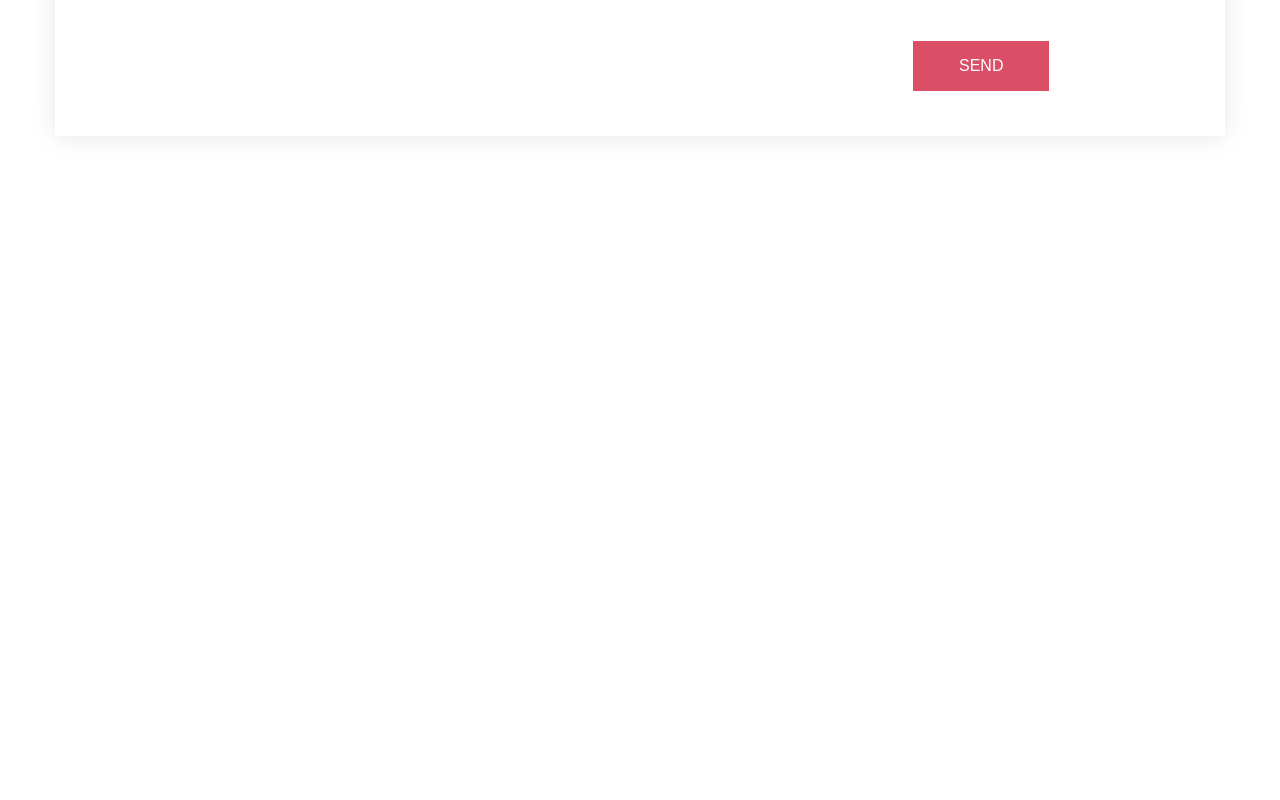
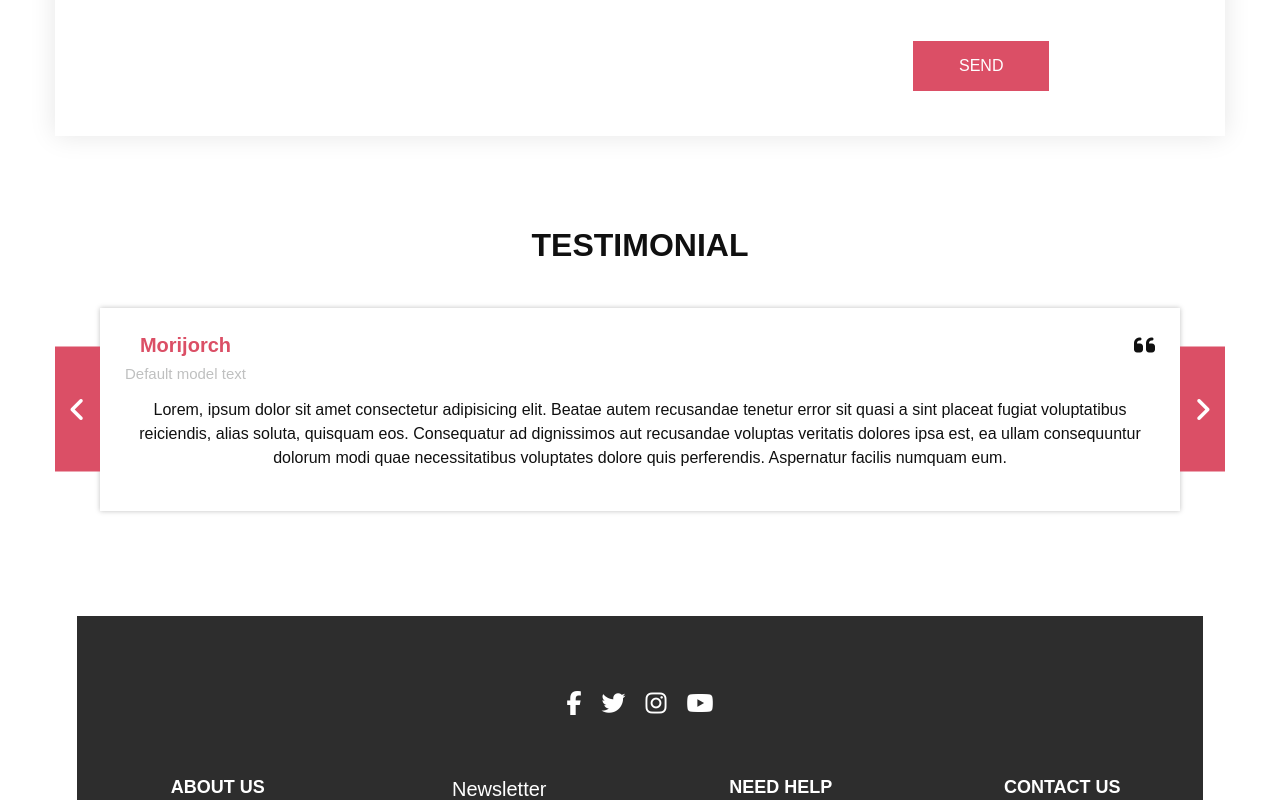
Before and after one commit to ls-kit/react-ecom, a React (Vite) app: page / in a window 1280 px wide. Shown: the part 3920-4720 px from the top of the page. Before the commit the page ends 4088 px from the top, so only its background shows below. Built offline with nearby package versions, Linux system fonts and the light colour scheme.

Commit message:
client and info done

```diff
--- a/src/components/HomePage/Client.jsx
+++ b/src/components/HomePage/Client.jsx
@@ -28,7 +28,7 @@ export default function Client() {
                 <i className="fa fa-quote-left" aria-hidden="true"></i>
               </div>
               <p>
-                editors now use Lorem Ipsum as their default model text, and a search for 'lorem ipsum' will uncover many web sites still in their infancy. Variouseditors now use Lorem Ipsum as their default model text, and a search for 'lorem ipsum' will uncover many web sites still in their infancy. Variouseditors now use Lorem Ipsum as their default model text, and a search for 'lorem ipsum' will uncover many web sites still in their infancy. Various
+              Lorem, ipsum dolor sit amet consectetur adipisicing elit. Beatae autem recusandae tenetur error sit quasi a sint placeat fugiat voluptatibus reiciendis, alias soluta, quisquam eos. Consequatur ad dignissimos aut recusandae voluptas veritatis dolores ipsa est, ea ullam consequuntur dolorum modi quae necessitatibus voluptates dolore quis perferendis. Aspernatur facilis numquam eum.
               </p>
             </div>
           </div>
@@ -46,7 +46,7 @@ export default function Client() {
                 <i className="fa fa-quote-left" aria-hidden="true"></i>
               </div>
               <p>
-                Variouseditors now use Lorem Ipsum as their default model text, and a search for 'lorem ipsum' will uncover many web sites still in their infancy. Variouseditors now use Lorem Ipsum as their default model text, and a search for 'lorem ipsum' will uncover many web sites still in their infancy. editors now use Lorem Ipsum as their default model text, and a search for 'lorem ipsum' will uncover many web sites still in their infancy.
+                Lorem ipsum dolor sit, amet consectetur adipisicing elit. Ullam animi molestiae, ducimus saepe iusto, cupiditate fugit, pariatur vitae assumenda sit tempora. Eligendi labore vitae iusto veniam ipsam. Magnam voluptate repudiandae sunt laudantium nobis praesentium blanditiis corrupti exercitationem quod eius doloremque eveniet libero explicabo qui omnis necessitatibus, animi placeat accusantium cumque?
               </p>
             </div>
           </div>
@@ -64,7 +64,7 @@ export default function Client() {
                 <i className="fa fa-quote-left" aria-hidden="true"></i>
               </div>
               <p>
-                Variouseditors now use Lorem Ipsum as their default model text, and a search for 'lorem ipsum' will uncover many web sites still in their infancy, editors now use Lorem Ipsum as their default model text, and a search for 'lorem ipsum' will uncover many web sites still in their infancy. Variouseditors now use Lorem Ipsum as their default model text, and a search for 'lorem ipsum' will uncover many web sites still in their infancy. Various
+                Lorem ipsum dolor sit amet consectetur adipisicing elit. Distinctio praesentium quis dolore officiis fuga illum voluptatibus nostrum rerum magnam optio fugit commodi modi tempore sapiente animi minima repellat facere, porro at ratione consequatur eligendi dicta id. Magni molestias at fugit dolorem placeat? Quibusdam possimus culpa repudiandae rem atque quam officiis?
               </p>
             </div>
           </div>
--- a/src/pages/HomePage.jsx
+++ b/src/pages/HomePage.jsx
@@ -53,12 +53,12 @@ export default function HomePage() {
   {/* <!-- end contact section --> */}
 
   {/* <!-- client section --> */}
-  {/* <Client/> */}
+  <Client/>
   {/* <!-- end client section --> */}
 
   {/* <!-- info section --> */}
 
- {/* <Info/> */}
+ <Info/>
 
   {/* <!-- end info section --> */}
 
```
